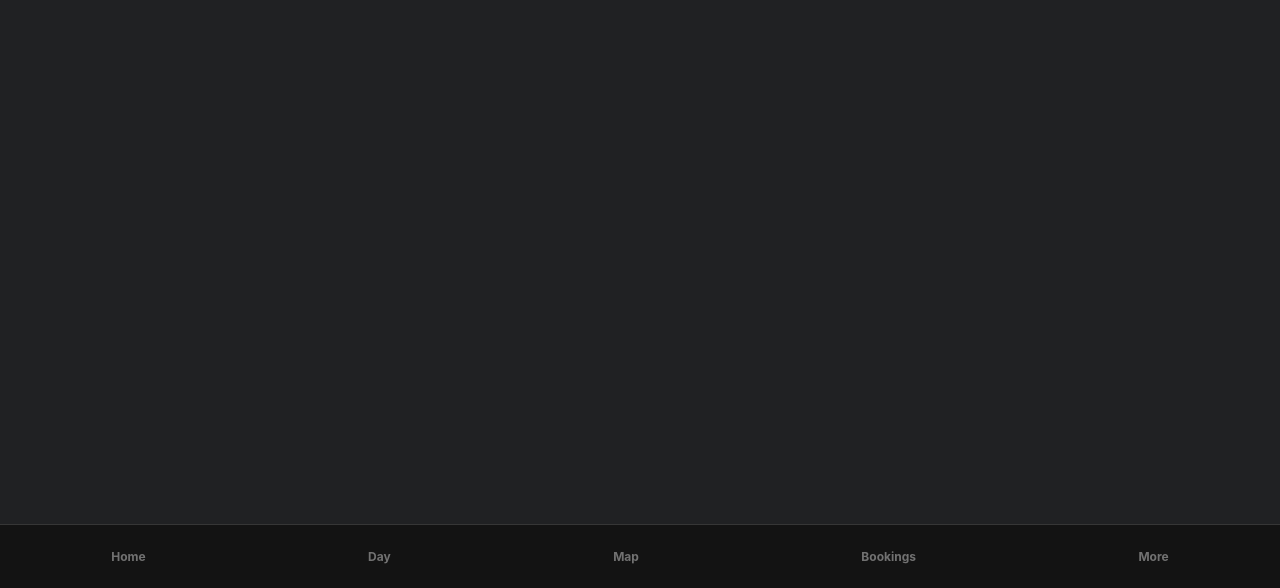
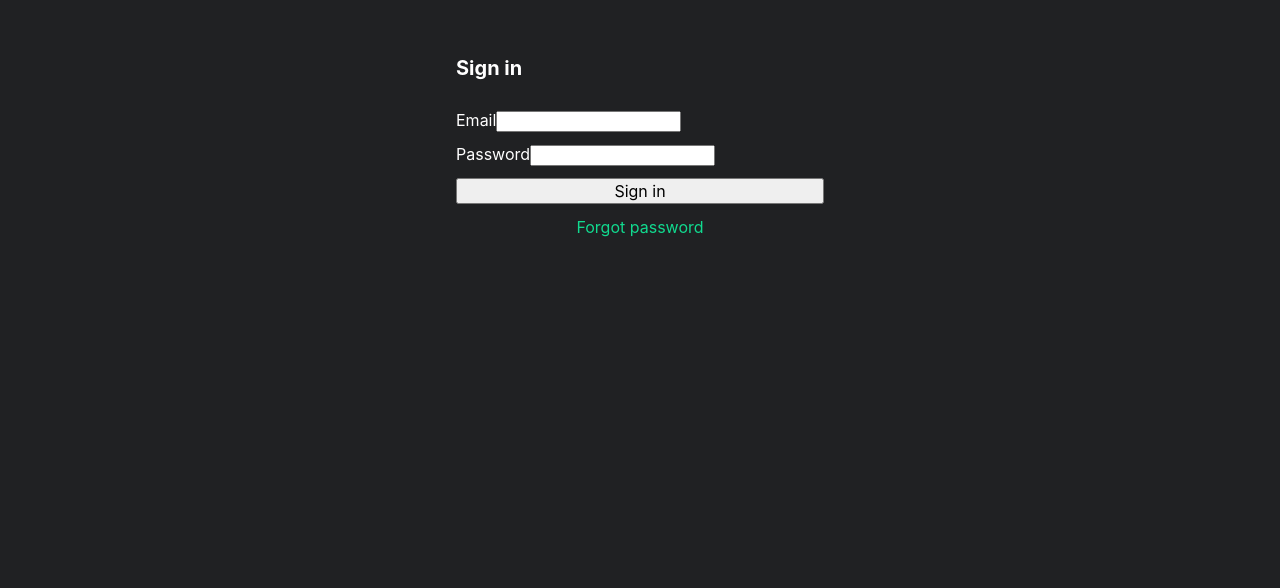
Before and after one commit to mickydoit/europe-guide, a React (Vite) app: page /europe-guide/signin in a window 1280 px wide. Shown: the part 212-800 px from the top of the page. Built offline with nearby package versions, Linux system fonts and the light colour scheme; no server answers.

Commit message:
feat: email/password auth, reset flow, RequireAuth shell
Co-Authored-By: Claude Fable 5.1 <noreply@anthropic.com>

```diff
--- a/src/App.tsx
+++ b/src/App.tsx
@@ -1,17 +1,25 @@
-import { Routes, Route } from 'react-router-dom'
+import { Routes, Route, Outlet } from 'react-router-dom'
+import { AuthProvider, RequireAuth } from './lib/auth'
 import { TabBar } from './components/TabBar'
 import { Placeholder } from './screens/Placeholder'
+import { SignIn } from './screens/SignIn'
+import { ResetPassword } from './screens/ResetPassword'
+import { More } from './screens/More'
+function Shell() { return <><Outlet /><TabBar /></> }
 export default function App() {
   return (
-    <>
+    <AuthProvider>
       <Routes>
-        <Route path="/" element={<Placeholder title="Home" />} />
-        <Route path="/day" element={<Placeholder title="Day" />} />
-        <Route path="/map" element={<Placeholder title="Map" />} />
-        <Route path="/bookings" element={<Placeholder title="Bookings" />} />
-        <Route path="/more" element={<Placeholder title="More" />} />
+        <Route path="/signin" element={<SignIn />} />
+        <Route path="/reset" element={<ResetPassword />} />
+        <Route element={<RequireAuth><Shell /></RequireAuth>}>
+          <Route path="/" element={<Placeholder title="Home" />} />
+          <Route path="/day" element={<Placeholder title="Day" />} />
+          <Route path="/map" element={<Placeholder title="Map" />} />
+          <Route path="/bookings" element={<Placeholder title="Bookings" />} />
+          <Route path="/more" element={<More />} />
+        </Route>
       </Routes>
-      <TabBar />
-    </>
+    </AuthProvider>
   )
 }
--- /dev/null
+++ b/src/lib/auth.tsx
@@ -0,0 +1,41 @@
+import { createContext, useContext, useEffect, useState, type ReactNode } from 'react'
+import type { Session } from '@supabase/supabase-js'
+import { Navigate, useLocation } from 'react-router-dom'
+import { supabase } from './supabase'
+
+interface Auth {
+  session: Session | null; loading: boolean
+  signIn(email: string, password: string): Promise<string | null>
+  signOut(): Promise<void>
+  requestReset(email: string): Promise<string | null>
+  updatePassword(password: string): Promise<string | null>
+}
+const Ctx = createContext<Auth | null>(null)
+
+export function AuthProvider({ children }: { children: ReactNode }) {
+  const [session, setSession] = useState<Session | null>(null)
+  const [loading, setLoading] = useState(true)
+  useEffect(() => {
+    supabase.auth.getSession().then(({ data }) => { setSession(data.session); setLoading(false) })
+    const { data: sub } = supabase.auth.onAuthStateChange((_e, s) => setSession(s))
+    return () => sub.subscription.unsubscribe()
+  }, [])
+  const value: Auth = {
+    session, loading,
+    async signIn(email, password) { const { error } = await supabase.auth.signInWithPassword({ email, password }); return error?.message ?? null },
+    async signOut() { await supabase.auth.signOut() },
+    async requestReset(email) {
+      const redirectTo = `${location.origin}/europe-guide/reset`
+      const { error } = await supabase.auth.resetPasswordForEmail(email, { redirectTo }); return error?.message ?? null
+    },
+    async updatePassword(password) { const { error } = await supabase.auth.updateUser({ password }); return error?.message ?? null },
+  }
+  return <Ctx.Provider value={value}>{children}</Ctx.Provider>
+}
+export function useAuth() { const v = useContext(Ctx); if (!v) throw new Error('useAuth outside AuthProvider'); return v }
+export function RequireAuth({ children }: { children: ReactNode }) {
+  const { session, loading } = useAuth(); const loc = useLocation()
+  if (loading) return null
+  if (!session) return <Navigate to="/signin" replace state={{ from: loc.pathname }} />
+  return <>{children}</>
+}
--- /dev/null
+++ b/src/lib/supabase.ts
@@ -0,0 +1,7 @@
+import { createClient } from '@supabase/supabase-js'
+const url = import.meta.env.VITE_SUPABASE_URL as string
+const key = import.meta.env.VITE_SUPABASE_ANON_KEY as string
+if (!url || !key) console.warn('Supabase env missing; auth will fail')
+export const supabase = createClient(url ?? 'http://localhost', key ?? 'anon', {
+  auth: { persistSession: true, autoRefreshToken: true, detectSessionInUrl: true, flowType: 'pkce' },
+})
--- /dev/null
+++ b/src/screens/More.tsx
@@ -0,0 +1,16 @@
+import { useEffect, useState } from 'react'
+import { supabase } from '../lib/supabase'
+import { useAuth } from '../lib/auth'
+import type { TripRow } from '../lib/types'
+export function More() {
+  const { signOut, session } = useAuth(); const [trips, setTrips] = useState<TripRow[]>([])
+  useEffect(() => { supabase.from('trips').select('*').order('sort').then(({ data }) => setTrips((data ?? []) as TripRow[])) }, [])
+  return (
+    <main className="screen">
+      <h1 className="h5">More</h1>
+      <p className="caption">{session?.user.email}</p>
+      <ul>{trips.map(t => <li key={t.slug}>{t.name} · {t.start_date} → {t.end_date}</li>)}</ul>
+      <button onClick={signOut}>Sign out</button>
+    </main>
+  )
+}
--- /dev/null
+++ b/src/screens/ResetPassword.tsx
@@ -0,0 +1,18 @@
+import { useState, type FormEvent } from 'react'
+import { useNavigate } from 'react-router-dom'
+import { useAuth } from '../lib/auth'
+export function ResetPassword() {
+  const { updatePassword } = useAuth(); const nav = useNavigate()
+  const [pw, setPw] = useState(''); const [error, setError] = useState<string | null>(null)
+  async function submit(e: FormEvent) { e.preventDefault(); const err = await updatePassword(pw); if (err) setError(err); else nav('/', { replace: true }) }
+  return (
+    <main className="screen" style={{ maxWidth: 400, margin: '0 auto' }}>
+      <h1 className="h5">Set a new password</h1>
+      <form onSubmit={submit} style={{ display: 'grid', gap: 12 }}>
+        <label>New password<input type="password" autoComplete="new-password" minLength={8} value={pw} onChange={e => setPw(e.target.value)} required /></label>
+        {error && <p role="alert" style={{ color: 'var(--salmon)' }}>{error}</p>}
+        <button type="submit">Save</button>
+      </form>
+    </main>
+  )
+}
--- /dev/null
+++ b/src/screens/SignIn.tsx
@@ -0,0 +1,27 @@
+import { useState, type FormEvent } from 'react'
+import { useNavigate, useLocation } from 'react-router-dom'
+import { useAuth } from '../lib/auth'
+export function SignIn() {
+  const { signIn, requestReset } = useAuth(); const nav = useNavigate(); const loc = useLocation()
+  const [email, setEmail] = useState(''); const [password, setPassword] = useState('')
+  const [error, setError] = useState<string | null>(null); const [info, setInfo] = useState<string | null>(null)
+  async function submit(e: FormEvent) {
+    e.preventDefault(); setError(null)
+    const err = await signIn(email, password)
+    if (err) setError(err); else nav((loc.state as { from?: string } | null)?.from ?? '/', { replace: true })
+  }
+  async function forgot() { setError(null); const err = await requestReset(email); setInfo(err ?? 'Reset email sent. Check your inbox.') }
+  return (
+    <main className="screen" style={{ display: 'grid', alignContent: 'center', gap: 16, maxWidth: 400, margin: '0 auto' }}>
+      <h1 className="h5">Sign in</h1>
+      <form onSubmit={submit} style={{ display: 'grid', gap: 12 }}>
+        <label>Email<input type="email" autoComplete="username" value={email} onChange={e => setEmail(e.target.value)} required /></label>
+        <label>Password<input type="password" autoComplete="current-password" value={password} onChange={e => setPassword(e.target.value)} required /></label>
+        {error && <p role="alert" style={{ color: 'var(--salmon)' }}>{error}</p>}
+        {info && <p className="caption">{info}</p>}
+        <button type="submit">Sign in</button>
+        <button type="button" onClick={forgot} disabled={!email} style={{ background: 'none', border: 0, color: 'var(--accent)' }}>Forgot password</button>
+      </form>
+    </main>
+  )
+}
```
Also changed, not shown: 2 other files (tests, documents, lock files or other folders).
